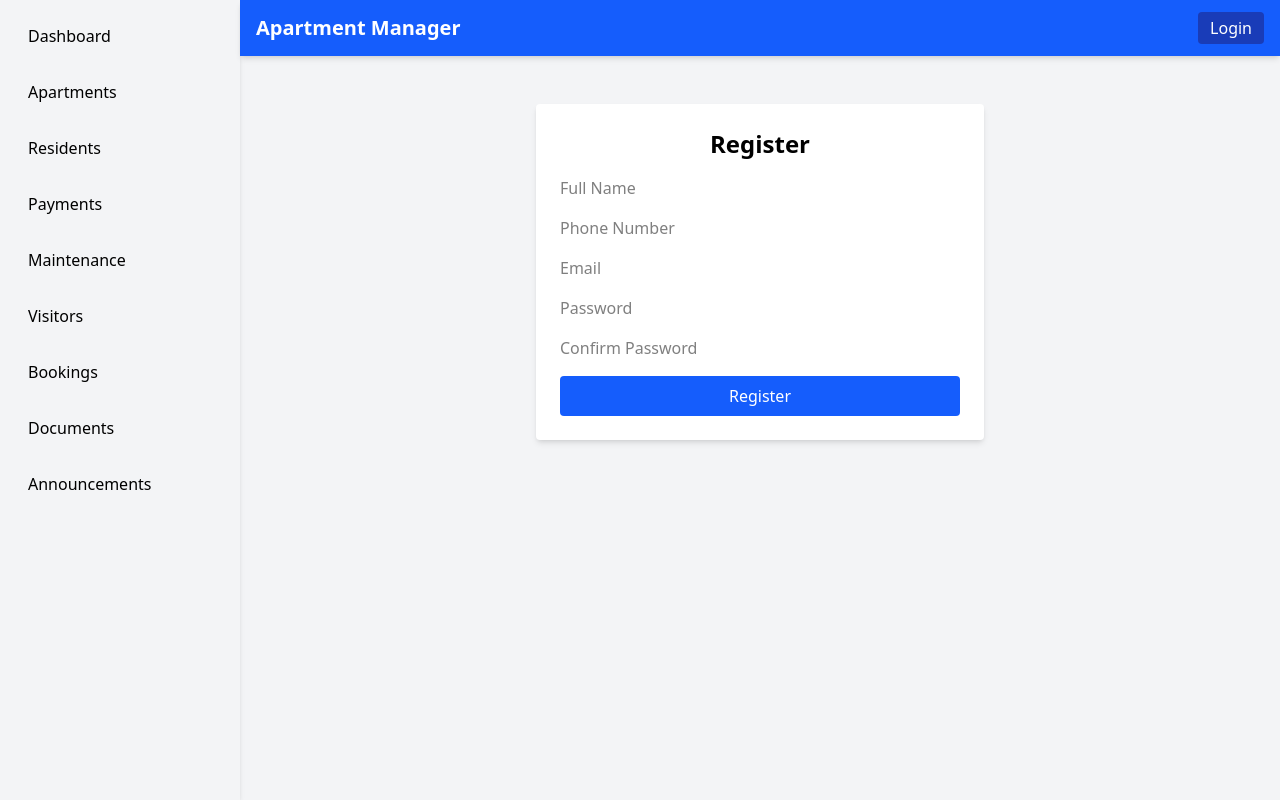
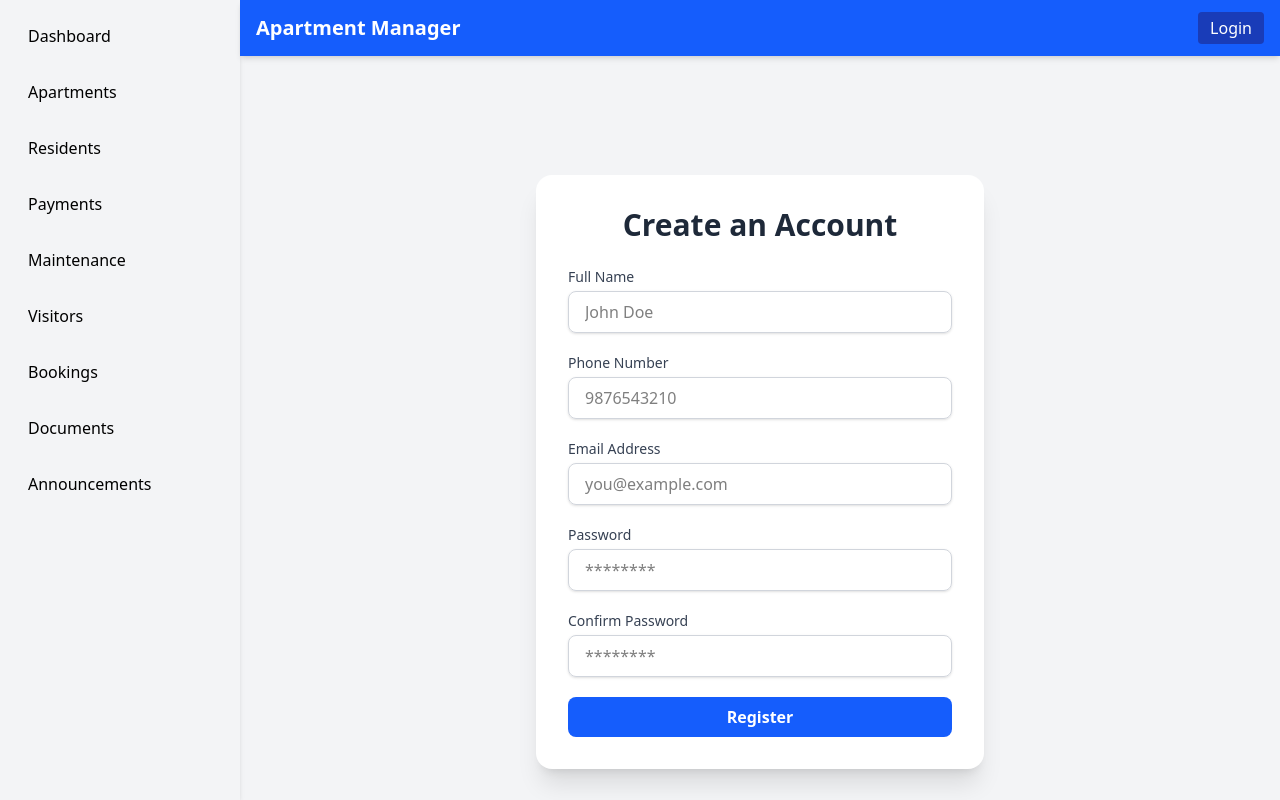
Before and after one commit to GreyWind1801/Management-System, a React (Vite) app in the folder frontend/apartment-app/: page /register in a window 1280 px wide. Built offline with nearby package versions, Linux system fonts and the light colour scheme.

Commit message:
Final Commit before sumbit

```diff
--- a/frontend/apartment-app/src/layouts/MainLayout.jsx
+++ b/frontend/apartment-app/src/layouts/MainLayout.jsx
@@ -7,7 +7,7 @@ import { Outlet } from 'react-router-dom';
 const MainLayout = () => {
   return (
     <div className="flex h-screen bg-gray-100">
-      <Sidebar />
+       <Sidebar />
       <div className="flex flex-col flex-1">
         <Navbar />
         <main className="flex-1 p-4 overflow-y-auto">
--- a/frontend/apartment-app/src/pages/AssignResident.jsx
+++ b/frontend/apartment-app/src/pages/AssignResident.jsx
@@ -40,7 +40,7 @@ const AssignResident = () => {
 
       const assignPayload = {
         user: { userId: userId },
-        apartmentId: { apartmentId: formData.apartmentId},
+        apartment: { apartmentId: formData.apartmentId},
         residentType: formData.residentType,
         startDate: formData.startDate,
       };
--- a/frontend/apartment-app/src/pages/Auth/Register.jsx
+++ b/frontend/apartment-app/src/pages/Auth/Register.jsx
@@ -40,33 +40,87 @@ const Register = () => {
   };
 
   return (
-    <div className="max-w-md mx-auto bg-white p-6 rounded shadow-md mt-8">
-      <h2 className="text-2xl font-semibold mb-4 text-center">Register</h2>
-      <form onSubmit={handleSubmit(onSubmit)} className="space-y-4">
+    <div className="flex justify-center items-center min-h-screen bg-gray-100">
+      <div className="w-full max-w-md bg-white p-8 rounded-2xl shadow-xl">
+        <h2 className="text-3xl font-bold text-center text-gray-800 mb-6">Create an Account</h2>
+        <form onSubmit={handleSubmit(onSubmit)} className="space-y-5">
 
-        <input type="text" placeholder="Full Name" {...register('name')} className="input" />
-        {errors.name && <p className="text-red-500">{errors.name.message}</p>}
+          {/* Full Name */}
+          <div>
+            <label className="block text-sm font-medium text-gray-700 mb-1">Full Name</label>
+            <input
+              type="text"
+              {...register('name')}
+              className="w-full border border-gray-300 px-4 py-2 rounded-lg shadow-sm focus:ring-2 focus:ring-blue-500 focus:outline-none"
+              placeholder="John Doe"
+            />
+            {errors.name && <p className="text-sm text-red-500 mt-1">{errors.name.message}</p>}
+          </div>
 
-        <input type="text" placeholder="Phone Number" {...register('phone')} className="input" />
-        {errors.phone && <p className="text-red-500">{errors.phone.message}</p>}
+          {/* Phone */}
+          <div>
+            <label className="block text-sm font-medium text-gray-700 mb-1">Phone Number</label>
+            <input
+              type="text"
+              {...register('phone')}
+              className="w-full border border-gray-300 px-4 py-2 rounded-lg shadow-sm focus:ring-2 focus:ring-blue-500 focus:outline-none"
+              placeholder="9876543210"
+            />
+            {errors.phone && <p className="text-sm text-red-500 mt-1">{errors.phone.message}</p>}
+          </div>
 
-        <input type="email" placeholder="Email" {...register('email')} className="input" />
-        {errors.email && <p className="text-red-500">{errors.email.message}</p>}
+          {/* Email */}
+          <div>
+            <label className="block text-sm font-medium text-gray-700 mb-1">Email Address</label>
+            <input
+              type="email"
+              {...register('email')}
+              className="w-full border border-gray-300 px-4 py-2 rounded-lg shadow-sm focus:ring-2 focus:ring-blue-500 focus:outline-none"
+              placeholder="you@example.com"
+            />
+            {errors.email && <p className="text-sm text-red-500 mt-1">{errors.email.message}</p>}
+          </div>
 
-        <input type="password" placeholder="Password" {...register('password')} className="input" />
-        {errors.password && <p className="text-red-500">{errors.password.message}</p>}
+          {/* Password */}
+          <div>
+            <label className="block text-sm font-medium text-gray-700 mb-1">Password</label>
+            <input
+              type="password"
+              {...register('password')}
+              className="w-full border border-gray-300 px-4 py-2 rounded-lg shadow-sm focus:ring-2 focus:ring-blue-500 focus:outline-none"
+              placeholder="********"
+            />
+            {errors.password && <p className="text-sm text-red-500 mt-1">{errors.password.message}</p>}
+          </div>
 
-        <input type="password" placeholder="Confirm Password" {...register('confirmPassword')} className="input" />
-        {errors.confirmPassword && <p className="text-red-500">{errors.confirmPassword.message}</p>}
+          {/* Confirm Password */}
+          <div>
+            <label className="block text-sm font-medium text-gray-700 mb-1">Confirm Password</label>
+            <input
+              type="password"
+              {...register('confirmPassword')}
+              className="w-full border border-gray-300 px-4 py-2 rounded-lg shadow-sm focus:ring-2 focus:ring-blue-500 focus:outline-none"
+              placeholder="********"
+            />
+            {errors.confirmPassword && <p className="text-sm text-red-500 mt-1">{errors.confirmPassword.message}</p>}
+          </div>
 
-        <button type="submit" disabled={loading} className="w-full bg-blue-600 hover:bg-blue-700 text-white py-2 rounded">
-          {loading ? 'Registering...' : 'Register'}
-        </button>
+          {/* Submit Button */}
+          <button
+            type="submit"
+            disabled={loading}
+            className="w-full bg-blue-600 hover:bg-blue-700 text-white font-semibold py-2 rounded-lg transition duration-200"
+          >
+            {loading ? 'Registering...' : 'Register'}
+          </button>
 
-        {serverError && <p className="text-red-600 mt-2 text-center">{serverError}</p>}
-      </form>
+          {/* Server Error */}
+          {serverError && <p className="text-center text-red-600 mt-3">{serverError}</p>}
+        </form>
+      </div>
     </div>
   );
+
 };
 
 export default Register;
```
